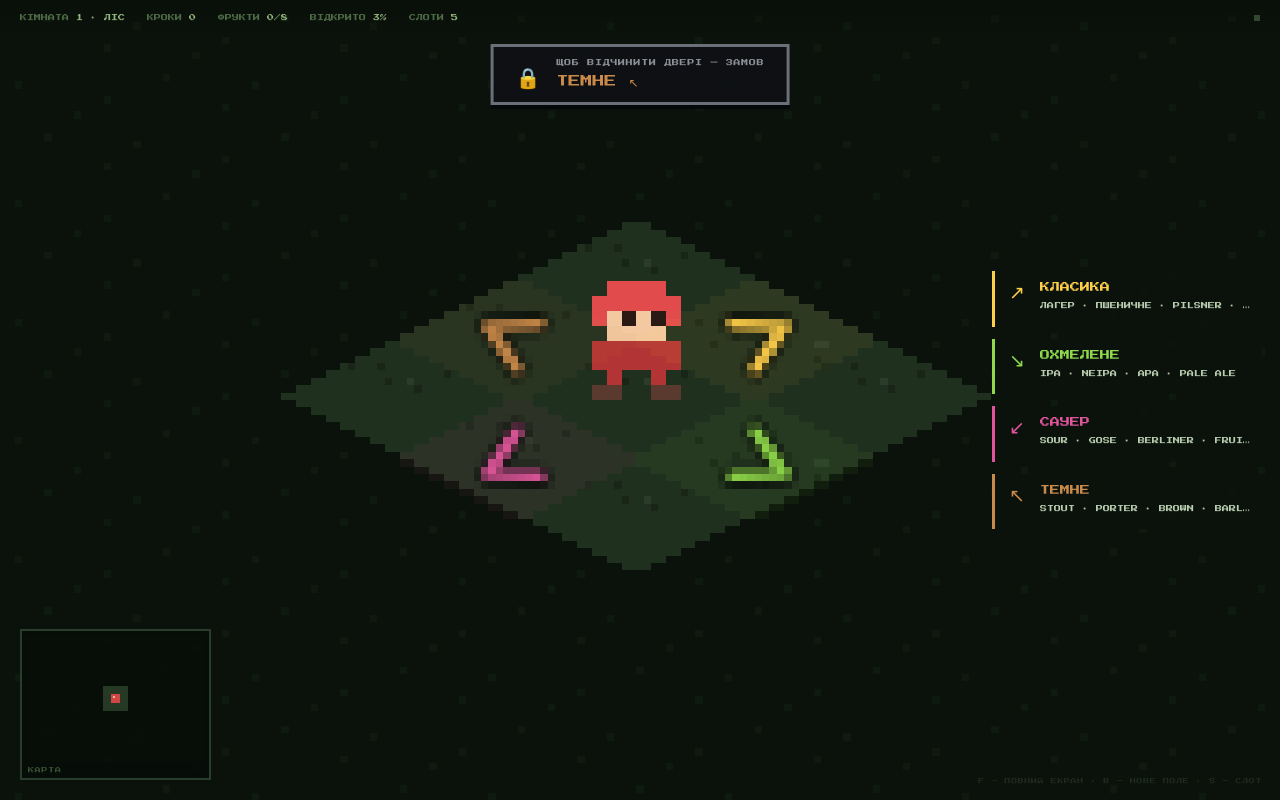
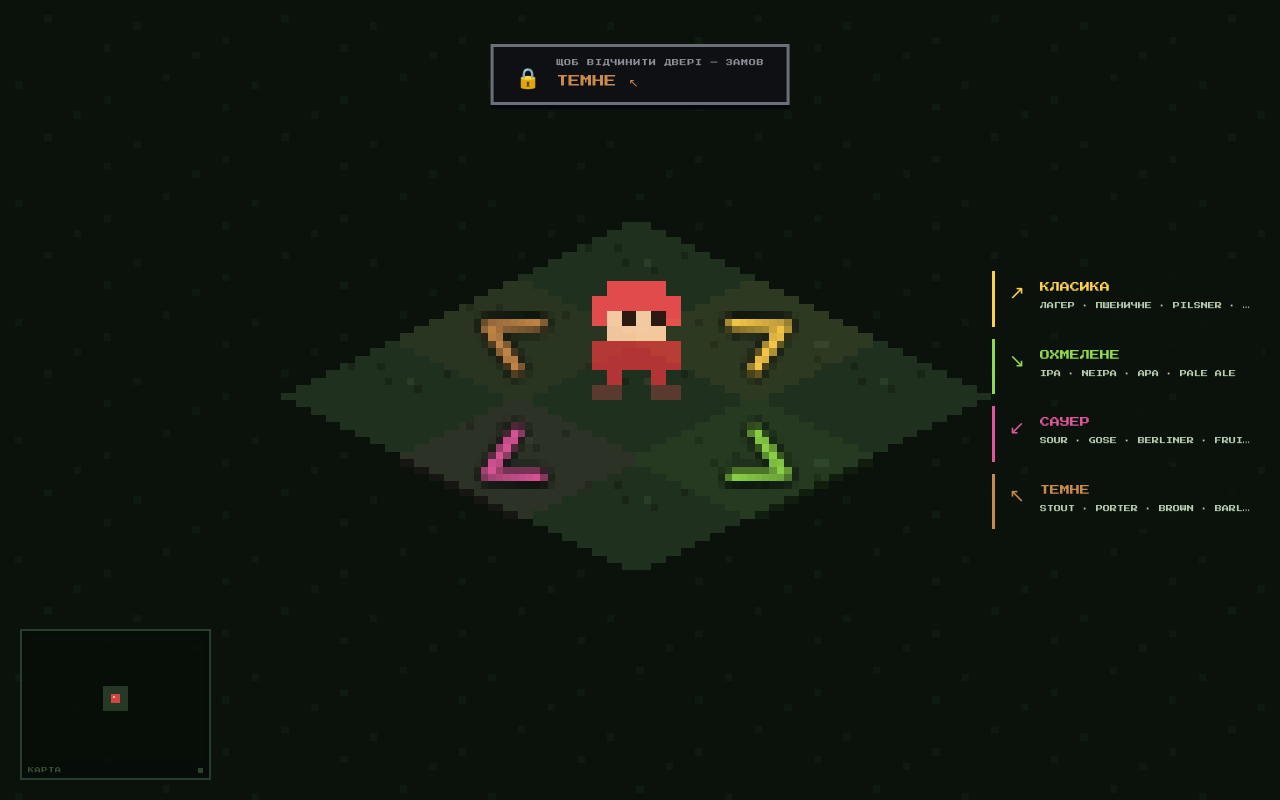
Before and after one commit to SerhiiDubei/poster-live, a website: page public/stage.html in a window 1280 px wide. Drawn offline with Linux system fonts and the light colour scheme; no server answers.

Commit message:
feat(stage): чистий екран — лічильники й підказки клавіш прибрано
На проекції лишається тільки те, що гість читає як частину гри: банер
дверей, легенда чотирьох груп, плашка покупки й мінікарта. Верхній рядок
зі статистикою (кімната, кроки, фрукти, відкрито, слоти) і підказка
гарячих клавіш зникли. Крапка звʼязку переїхала в підпис мінікарти —
оператору видно, що WebSocket живий, гостю вона нічого не каже.

Клавіші F, R і S працюють як і працювали, просто не афішуються.

Co-Authored-By: Claude Opus 5 <noreply@anthropic.com>

```diff
--- a/public/stage.html
+++ b/public/stage.html
@@ -23,17 +23,11 @@
   }
 
   /* ─── Верхній рядок: мінімум ────────────────────────────── */
-  .top {
-    position: fixed; top: 0; left: 0; right: 0; z-index: 3;
-    display: flex; align-items: center; gap: 22px;
-    padding: 14px 20px;
-    font-size: 7px; color: #4e6b46;
-    background: linear-gradient(#080f09cc, #080f0900);
-    pointer-events: none;
-  }
-  .top b { color: #93b57c; font-weight: normal; }
-  .dot { width: 6px; height: 6px; background: #34482f; margin-left: auto; }
-  .dot.on { background: #6e8f5a; box-shadow: 0 0 8px #6e8f5a; }
+  /* Лічильники й підказки клавіш з екрана прибрані: на проекції має бути
+     тільки те, що гість може прочитати як частину гри. Єдине, що лишилось
+     від службового, — крапка звʼязку в кутку картки, для оператора. */
+  .dot { width: 5px; height: 5px; background: #34482f; margin-left: auto; }
+  .dot.on { background: #6e8f5a; box-shadow: 0 0 6px #6e8f5a; }
 
   /* ─── Мінікарта ─────────────────────────────────────────── */
   .map-wrap {
@@ -45,6 +39,7 @@
   }
   #minimap { display: block; image-rendering: pixelated; }
   .map-label {
+    display: flex; align-items: center;
     font-size: 6px; color: #3e5738; letter-spacing: 0.12em;
     padding: 5px 2px 1px;
   }
@@ -204,24 +199,11 @@
   }
   .prize-sec { font-size: 14px; color: #ffcf4a; flex: none; }
 
-  .hint {
-    position: fixed; right: 18px; bottom: 16px; z-index: 3;
-    font-size: 6px; color: #1e2b1d; letter-spacing: 0.1em;
-  }
 </style>
 </head>
 <body>
 
 <canvas id="game"></canvas>
-
-<div class="top">
-  <span>КІМНАТА <b id="t-room">1 · ЛІС</b></span>
-  <span>КРОКИ <b id="t-steps">0</b></span>
-  <span>ФРУКТИ <b id="t-fruits">0/0</b></span>
-  <span>ВІДКРИТО <b id="t-reveal">0%</b></span>
-  <span>СЛОТИ <b id="t-slots">5</b></span>
-  <span class="dot" id="dot"></span>
-</div>
 
 <div class="door" id="door">
   <div class="door-icon" id="door-icon">🔒</div>
@@ -238,7 +220,7 @@
 
 <div class="map-wrap">
   <canvas id="minimap"></canvas>
-  <div class="map-label">КАРТА</div>
+  <div class="map-label">КАРТА<span class="dot" id="dot"></span></div>
 </div>
 
 <div class="legend" id="legend"></div>
@@ -282,8 +264,6 @@
   </div>
   <div class="prize-sec" id="prize-sec">60</div>
 </div>
-
-<div class="hint">F — ПОВНИЙ ЕКРАН · R — НОВЕ ПОЛЕ · S — СЛОТ</div>
 
 <script src="/maze-core.js"></script>
 <script src="/beer-groups.js"></script>
@@ -343,11 +323,8 @@ function frame(t) {
 }
 
 // ─── HUD ───────────────────────────────────────────────────────────────────
+// Лічильники з екрана прибрані, лишився тільки екран перемоги.
 function updateHud() {
-  $('t-steps').textContent  = maze.steps;
-  $('t-fruits').textContent = maze.fruitsGot() + '/' + maze.fruitTotal;
-  $('t-reveal').textContent = maze.revealPct() + '%';
-  $('t-slots').textContent  = maze.slotCount;
   $('win').classList.toggle('on', maze.won);
   if (maze.won) $('win-s').textContent = 'КРОКІВ: ' + maze.steps + '\nФРУКТІВ: ' + maze.fruitsGot() + '/' + maze.fruitTotal;
 }
@@ -409,10 +386,6 @@ function renderDoorBanner() {
   $('door-state').textContent = maze.doorOpen ? 'ДВЕРІ ВІДЧИНЕНО — ЙДИ ДО НИХ' : 'ЩОБ ВІДЧИНИТИ ДВЕРІ — ЗАМОВ';
   el.classList.toggle('open', maze.doorOpen);
   el.classList.add('on');
-}
-
-function renderRoomLabel() {
-  $('t-room').textContent = (maze.roomIndex + 1) + ' · ' + maze.biome().name;
 }
 
 // ─── Легенда: чотири групи пива, по одній на напрямок ──────────────────────
@@ -634,7 +607,6 @@ function enterNextRoom() {
   $('door-icon').textContent = '🔒';
   pickDoorKey();
   renderLegend();
-  renderRoomLabel();
   updateHud();
   showRoomSplash();
   setTimeout(playNext, 2100);   // черга продовжиться вже в новій кімнаті
@@ -680,7 +652,6 @@ document.addEventListener('keydown', e => {
     $('prize').classList.remove('on');
     pickDoorKey();
     renderLegend();
-    renderRoomLabel();
     updateHud();
   }
   // S — прокрутити слот вручну: для перевірки перед івентом і для бармена
@@ -700,7 +671,6 @@ fitCanvas();
 fitMinimap();
 loadCatalog();
 connect();
-renderRoomLabel();
 updateHud();
 requestAnimationFrame(frame);
 </script>
```
